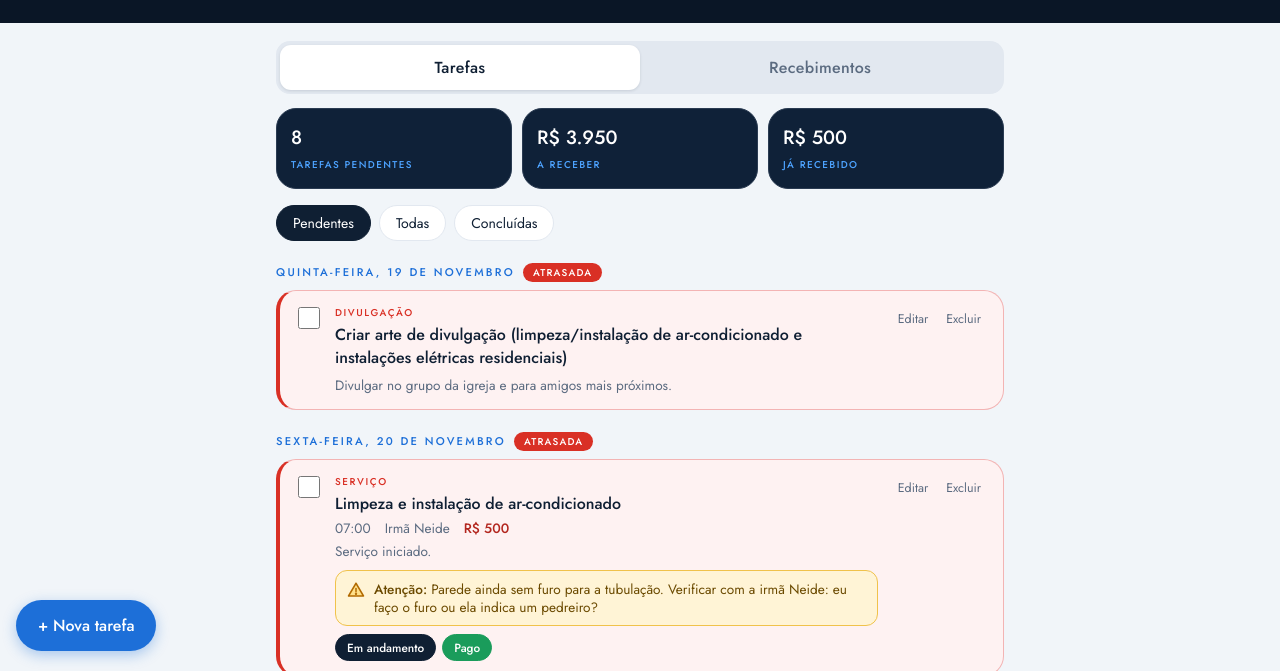
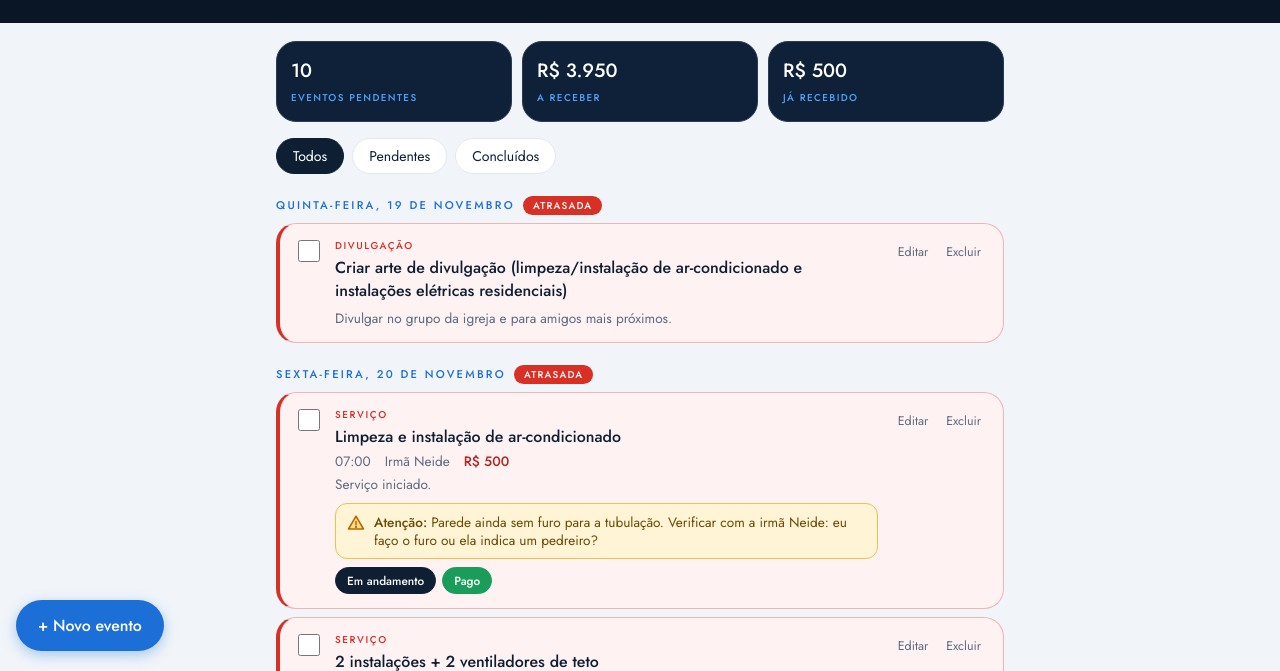
Before and after one commit to engfarley7-del/plan7, a plain HTML site: page index.html in a window 1280 px wide. Shown: the part 129-800 px from the top of the page. Drawn offline with Linux system fonts and the light colour scheme.

Commit message:
Unifica tarefas e recebimentos em eventos (tela unica)
Co-Authored-By: Claude Sonnet 5.5 <noreply@anthropic.com>
Claude-Session: https://claude.ai/code/session_019NjgtJqXGVDHmohajd8C3a

```diff
--- a/index.html
+++ b/index.html
@@ -22,9 +22,6 @@ header{background:var(--navy);padding:22px 16px 26px}
 .bl{font-size:.6rem;letter-spacing:.2em;color:var(--blue2);margin-top:4px;font-weight:500}
 .hoje{color:#9FB0C4;font-size:.9rem;margin-top:18px}
 .wrap{max-width:760px;margin:0 auto;padding:18px 16px 110px}
-.seg{display:grid;grid-template-columns:1fr 1fr;background:#E2E8F0;border-radius:14px;padding:4px;margin-bottom:14px}
-.seg button{border:0;background:none;padding:11px;border-radius:11px;font:inherit;font-weight:500;color:var(--mut);cursor:pointer;letter-spacing:.02em}
-.seg button.on{background:#fff;color:var(--ink);box-shadow:0 1px 3px rgba(10,22,38,.12)}
 .stats{display:grid;grid-template-columns:repeat(3,1fr);gap:10px;margin-bottom:16px}
 .stat{background:var(--card);border:1px solid #2A3B52;border-radius:20px;padding:14px}
 .stat b{display:block;font-size:1.2rem;color:#fff}
@@ -97,31 +94,26 @@ input,select,textarea{width:100%;padding:11px;border:1px solid var(--line);borde
 </header>
 
 <div class="wrap">
-  <div class="seg" id="seg">
-    <button class="on" data-v="tarefa">Tarefas</button>
-    <button data-v="receber">Recebimentos</button>
-  </div>
-
   <div class="stats">
-    <div class="stat"><b id="sPend">0</b><span>Tarefas pendentes</span></div>
+    <div class="stat"><b id="sPend">0</b><span>Eventos pendentes</span></div>
     <div class="stat"><b id="sRec">R$ 0</b><span>A receber</span></div>
     <div class="stat"><b id="sOk">R$ 0</b><span>Já recebido</span></div>
   </div>
 
   <div class="tabs" id="tabs">
-    <button class="tab on" data-f="pend">Pendentes</button>
-    <button class="tab" data-f="all">Todas</button>
-    <button class="tab" data-f="done">Concluídas</button>
+    <button class="tab on" data-f="all">Todos</button>
+    <button class="tab" data-f="pend">Pendentes</button>
+    <button class="tab" data-f="done">Concluídos</button>
   </div>
 
   <div id="list"></div>
 </div>
 
-<button class="fab" id="add">+ Nova tarefa</button>
+<button class="fab" id="add">+ Novo evento</button>
 
 <div class="ov" id="ov">
   <form class="modal" id="form">
-    <h2 id="mt">Nova tarefa</h2>
+    <h2 id="mt">Novo evento</h2>
     <label>Título</label>
     <input id="fTitle" required placeholder="Ex.: Instalação de ar-condicionado">
     <div class="row">
@@ -172,7 +164,7 @@ const initial=[
  {id:4,title:"Receber contrato (planejamento)",date:"2026-12-05",time:"",type:"receber",value:800,who:"LG Instalações",notes:"",done:false},
  {id:5,title:"Receber pagamento",date:"2026-12-05",time:"",type:"receber",value:750,who:"Burim Refrigeração",notes:"",done:false}
 ];
-let tasks,filter="pend",view="tarefa",editing=null,mem=null;
+let tasks,filter="all",editing=null,mem=null;
 function load(){try{const r=localStorage.getItem(KEY);if(r)return JSON.parse(r)}catch(e){}return mem||initial.map(x=>({...x}))}
 function save(){mem=tasks;try{localStorage.setItem(KEY,JSON.stringify(tasks))}catch(e){}}
 tasks=load();
@@ -307,20 +299,18 @@ const names={servico:"Serviço",receber:"Recebimento",divulgacao:"Divulgação",
 const esc=s=>String(s).replace(/[&<>"]/g,c=>({"&":"&amp;","<":"&lt;",">":"&gt;",'"':"&quot;"}[c]));
 
 const pairOf=t=>t.pair?tasks.find(x=>x.id===t.pair):null;
+/* recebimento ligado a um serviço: aparece dentro do card do serviço, não separado */
+const isShadow=t=>t.type==="receber"&&!!t.pair&&tasks.some(x=>x.id===t.pair&&x.type!=="receber");
 const isPaid=t=>{const p=pairOf(t);return p?p.done:!!t.paid};
 function render(){
   $("#hoje").textContent="Hoje é "+new Date().toLocaleDateString("pt-BR",{weekday:"long",day:"numeric",month:"long",year:"numeric"});
-  $("#sPend").textContent=tasks.filter(t=>t.type!=="receber"&&!t.done).length;
+  $("#sPend").textContent=tasks.filter(t=>!t.done&&!isShadow(t)).length;
   const sum=f=>tasks.filter(t=>t.type==="receber"&&f(t)).reduce((a,t)=>a+(Number(t.value)||0),0);
   $("#sRec").textContent=money(sum(t=>!t.done));
   $("#sOk").textContent=money(sum(t=>t.done));
   document.querySelectorAll(".tab").forEach(b=>b.classList.toggle("on",b.dataset.f===filter));
-  document.querySelectorAll("#seg button").forEach(b=>b.classList.toggle("on",b.dataset.v===view));
-  $("#tabs").children[0].textContent=view==="receber"?"A receber":"Pendentes";
-  $("#tabs").children[2].textContent=view==="receber"?"Recebidos":"Concluídas";
-  $("#add").textContent=view==="receber"?"+ Novo recebimento":"+ Nova tarefa";
 
-  const vis=tasks.filter(t=>(view==="receber")===(t.type==="receber"))
+  const vis=tasks.filter(t=>!isShadow(t))
     .filter(t=>filter==="all"||(filter==="pend"?!t.done:t.done))
     .sort((a,b)=>(a.date+(a.time||"99:99")).localeCompare(b.date+(b.time||"99:99")));
   if(!vis.length){$("#list").innerHTML='<div class="empty">Nada por aqui.</div>';return}
@@ -363,12 +353,11 @@ $("#list").addEventListener("click",e=>{
   if(a==="pay"){const p=pairOf(t);if(p)p.done=!isPaid(t);else t.paid=!isPaid(t);save();render()}
 });
 $("#tabs").addEventListener("click",e=>{if(e.target.dataset.f){filter=e.target.dataset.f;render()}});
-$("#seg").addEventListener("click",e=>{if(e.target.dataset.v){view=e.target.dataset.v;render()}});
 
 function openForm(t){
-  editing=t||null;$("#mt").textContent=t?"Editar tarefa":"Nova tarefa";
+  editing=t||null;$("#mt").textContent=t?"Editar evento":"Novo evento";
   $("#fTitle").value=t?t.title:"";$("#fDate").value=t?t.date:todayISO();$("#fTime").value=t?t.time:"";
-  $("#fType").value=t?t.type:(view==="receber"?"receber":"servico");$("#fVal").value=t?t.value:"";$("#fWho").value=t?t.who:"";$("#fNotes").value=t?t.notes:"";$("#fAlert").value=t?(t.alert||""):"";
+  $("#fType").value=t?t.type:"servico";$("#fVal").value=t?t.value:"";$("#fWho").value=t?t.who:"";$("#fNotes").value=t?t.notes:"";$("#fAlert").value=t?(t.alert||""):"";
   $("#fAuto").checked=!t;$("#fAuto").parentElement.style.display=t?"none":"flex";
   $("#ov").classList.add("on");setTimeout(()=>$("#fTitle").focus(),50);
 }
```
